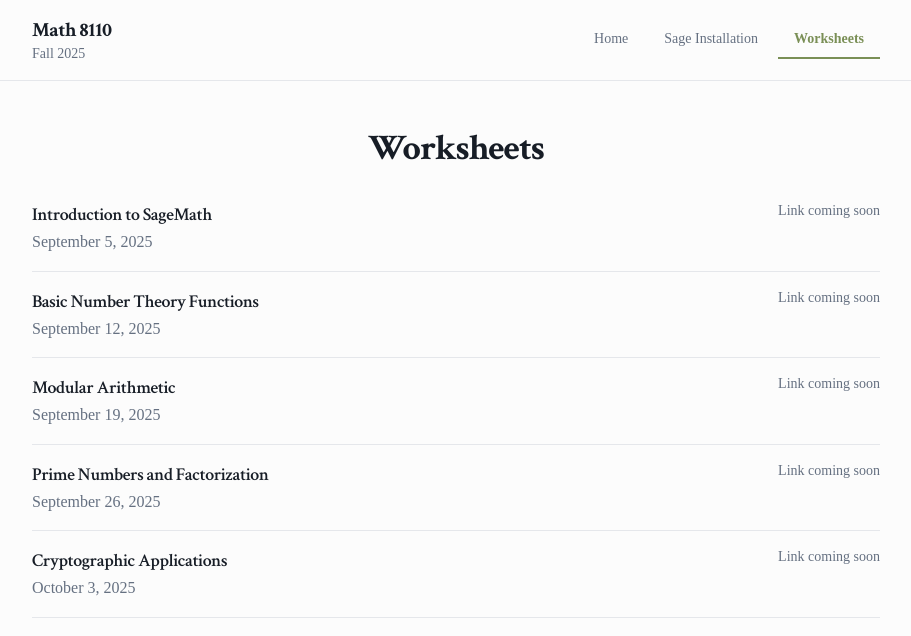
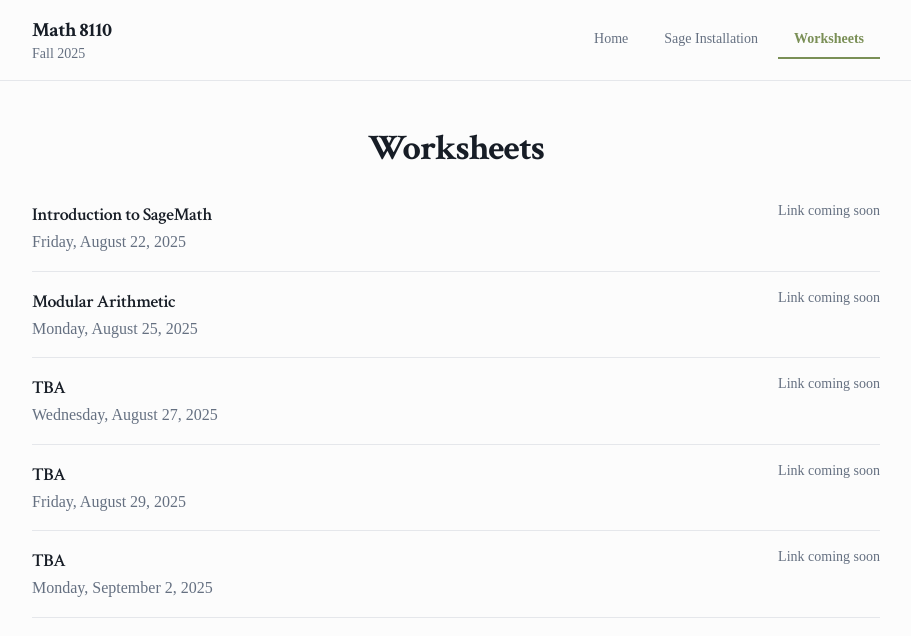
Before and after one commit to katestange/math-computation-hub, a React (Vite) app: page /worksheets in a window 1280 px wide. Shown: the top 636 px of the page, without its empty margins (184-1095 px from the left). Built offline with nearby package versions, Linux system fonts and the light colour scheme.

Commit message:
Update worksheets page content
Updated the worksheets page with specific class days (MWF), the first class date (Friday the 22nd), and the initial worksheet titles: "Introduction to SageMath", "Modular Arithmetic", and three "TBA" entries.

```diff
--- a/src/pages/Worksheets.tsx
+++ b/src/pages/Worksheets.tsx
@@ -7,11 +7,11 @@ const Worksheets = () => {
   }, []);
 
   const worksheets = [
-    { date: "September 5, 2025", subject: "Introduction to SageMath", link: "" },
-    { date: "September 12, 2025", subject: "Basic Number Theory Functions", link: "" },
-    { date: "September 19, 2025", subject: "Modular Arithmetic", link: "" },
-    { date: "September 26, 2025", subject: "Prime Numbers and Factorization", link: "" },
-    { date: "October 3, 2025", subject: "Cryptographic Applications", link: "" },
+    { date: "Friday, August 22, 2025", subject: "Introduction to SageMath", link: "" },
+    { date: "Monday, August 25, 2025", subject: "Modular Arithmetic", link: "" },
+    { date: "Wednesday, August 27, 2025", subject: "TBA", link: "" },
+    { date: "Friday, August 29, 2025", subject: "TBA", link: "" },
+    { date: "Monday, September 2, 2025", subject: "TBA", link: "" },
   ];
 
   return (
```
